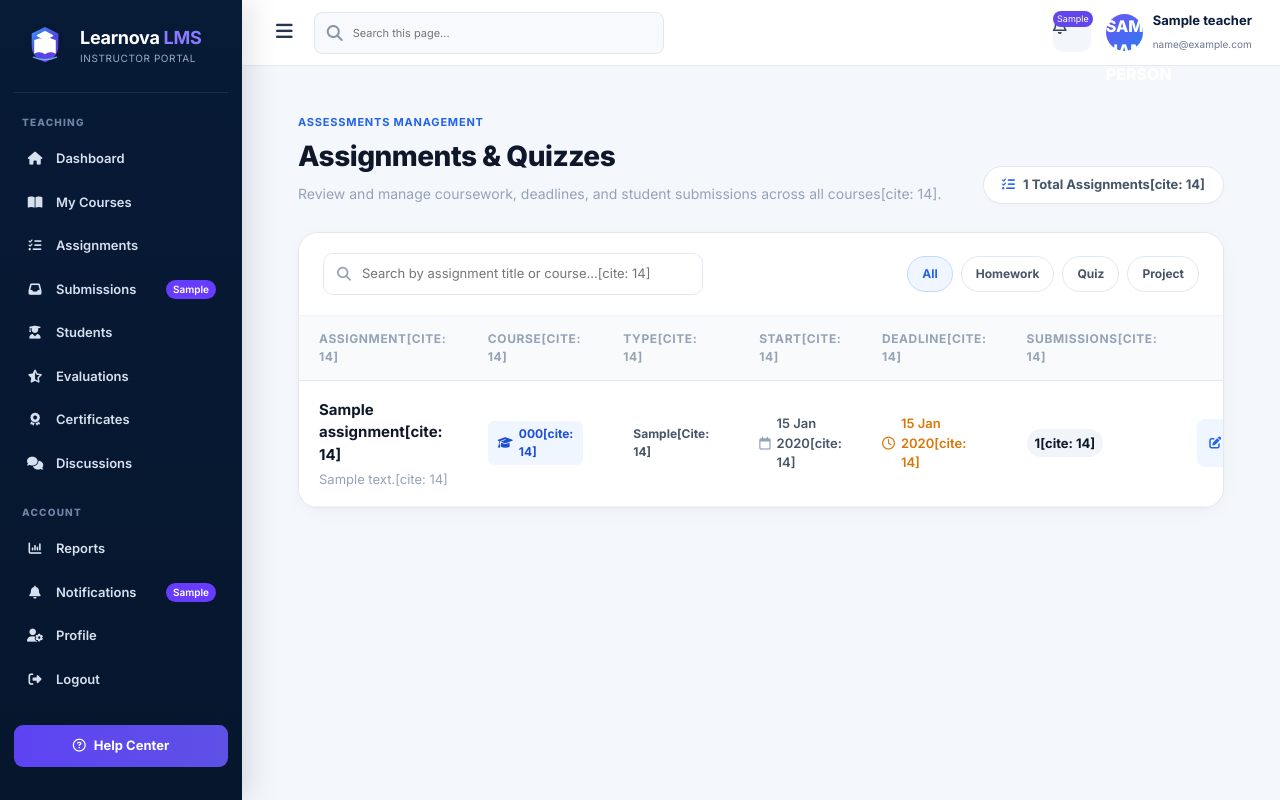
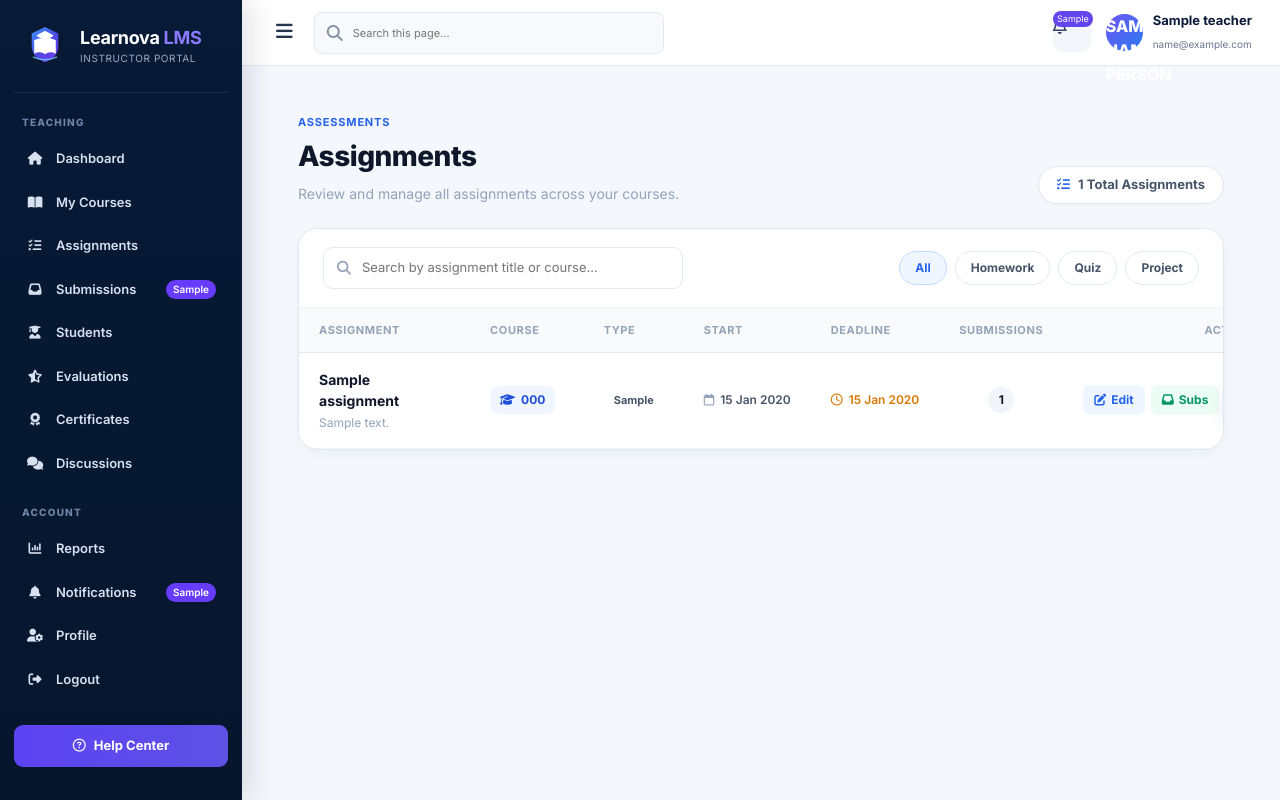
Before and after one commit to sanad-shat/Learnova-LMS-Platform, a Python web app: template ecms/app/templates/teacher/assignments.html in a window 1280 px wide. Run offline with Jinja, Linux system fonts and the light colour scheme; the template is opened without the code that fills it: most values are stand-ins (such as "Sample title", 1, 10 or a date in 2020).

Commit message:
Update assignments.html

```diff
--- a/ecms/app/templates/teacher/assignments.html
+++ b/ecms/app/templates/teacher/assignments.html
@@ -30,7 +30,7 @@
     display: flex;
     justify-content: space-between;
     align-items: flex-end;
-    margin-bottom: 28px;
+    margin-bottom: 24px;
     gap: 16px;
   }
   .pre-title-tag {
@@ -66,9 +66,10 @@
     font-weight: 700;
     color: var(--text-secondary);
     box-shadow: 0 2px 4px rgba(0,0,0,0.02);
+    white-space: nowrap;
   }
 
-  /* Main Table Card Container */
+  /* Container & Toolbar */
   .table-card-container {
     background: var(--card-bg);
     border: 1px solid var(--border-normal);
@@ -76,10 +77,8 @@
     box-shadow: var(--shadow-card);
     overflow: hidden;
   }
-
-  /* Search & Filters Toolbar */
   .table-toolbar-head {
-    padding: 20px 24px;
+    padding: 18px 24px;
     border-bottom: 1px solid var(--border-subtle);
     display: flex;
     justify-content: space-between;
@@ -89,7 +88,7 @@
   }
   .search-input-box {
     position: relative;
-    max-width: 380px;
+    max-width: 360px;
     width: 100%;
   }
   .search-input-box i {
@@ -122,7 +120,7 @@
   .filter-btn {
     border: 1px solid var(--border-normal);
     background: #ffffff;
-    padding: 8px 14px;
+    padding: 7px 15px;
     border-radius: 20px;
     font-size: 12px;
     font-weight: 700;
@@ -136,108 +134,120 @@
     color: var(--primary);
   }
 
-  /* Standard Table */
+  /* Table Layout Rules */
+  .table-scroll-wrapper {
+    width: 100%;
+    overflow-x: auto;
+  }
   .assignments-data-table {
     width: 100%;
+    min-width: 980px;
     border-collapse: collapse;
     text-align: left;
   }
   .assignments-data-table th {
     background: #f8fafc;
     padding: 14px 20px;
-    font-size: 12px;
+    font-size: 11px;
     font-weight: 700;
     text-transform: uppercase;
     letter-spacing: 0.6px;
     color: var(--text-muted);
     border-bottom: 1px solid var(--border-normal);
+    white-space: nowrap;
   }
   .assignments-data-table td {
-    padding: 18px 20px;
+    padding: 16px 20px;
     vertical-align: middle;
     border-bottom: 1px solid var(--border-subtle);
-    font-size: 14px;
+    font-size: 13px;
     color: var(--text-secondary);
   }
   .assignments-data-table tr:hover td {
     background: #fbfcfe;
   }
 
-  /* Specific Columns Styling */
+  /* Title Box */
   .item-title-box h4 {
     margin: 0 0 4px;
-    font-size: 15px;
+    font-size: 14px;
     font-weight: 700;
     color: var(--text-primary);
   }
   .item-title-box p {
     margin: 0;
-    font-size: 13px;
+    font-size: 12px;
     color: var(--text-muted);
-    max-width: 420px;
+    max-width: 320px;
     line-height: 1.4;
     white-space: nowrap;
     overflow: hidden;
     text-overflow: ellipsis;
   }
 
+  /* Badges */
   .course-badge-pill {
     display: inline-flex;
     align-items: center;
     gap: 6px;
-    padding: 4px 10px;
-    border-radius: 6px;
+    padding: 5px 10px;
+    border-radius: 8px;
     background: #eff6ff;
     color: #1d4ed8;
     font-size: 12px;
     font-weight: 700;
+    white-space: nowrap;
   }
   .type-pill {
     display: inline-block;
     padding: 4px 10px;
     border-radius: 20px;
-    font-size: 12px;
+    font-size: 11px;
     font-weight: 700;
     text-transform: capitalize;
+    white-space: nowrap;
   }
   .type-homework { background: #f0fdf4; color: #15803d; border: 1px solid #bbf7d0; }
   .type-quiz { background: #faf5ff; color: #7e22ce; border: 1px solid #e9d5ff; }
   .type-project { background: #fffbeb; color: #b45309; border: 1px solid #fde68a; }
 
   .date-meta-text {
-    font-size: 13px;
+    font-size: 12px;
     font-weight: 600;
     color: var(--text-secondary);
     display: flex;
     align-items: center;
     gap: 6px;
+    white-space: nowrap;
   }
   .submissions-count-badge {
     display: inline-flex;
     align-items: center;
     justify-content: center;
-    min-width: 28px;
-    height: 28px;
+    min-width: 26px;
+    height: 26px;
     padding: 0 8px;
-    border-radius: 14px;
+    border-radius: 13px;
     background: #f1f5f9;
     font-weight: 700;
     color: var(--text-primary);
-    font-size: 13px;
+    font-size: 12px;
   }
 
-  /* Action Buttons Group */
+  /* Actions Cluster */
   .table-actions-cluster {
     display: flex;
     align-items: center;
-    gap: 8px;
+    justify-content: flex-end;
+    gap: 6px;
+    white-space: nowrap;
   }
   .btn-action-icon {
     display: inline-flex;
     align-items: center;
     gap: 5px;
-    padding: 6px 12px;
-    border-radius: 8px;
+    padding: 6px 11px;
+    border-radius: 7px;
     font-size: 12px;
     font-weight: 700;
     text-decoration: none;
@@ -328,24 +292,24 @@
   <!-- Header -->
   <div class="header-actions-bar">
     <div>
-      <span class="pre-title-tag">Assessments Management</span>
-      <h1 class="main-page-title">Assignments & Quizzes</h1>
-      <p class="main-page-desc">Review and manage coursework, deadlines, and student submissions across all courses[cite: 14].</p>
+      <span class="pre-title-tag">Assessments</span>
+      <h1 class="main-page-title">Assignments</h1>
+      <p class="main-page-desc">Review and manage all assignments across your courses.</p>
     </div>
     <div class="total-count-pill">
       <i class="fa-solid fa-list-check" style="color: var(--primary);"></i>
-      <span>{{ assignments|length }} Total Assignments[cite: 14]</span>
+      <span>{{ assignments|length }} Total Assignments</span>
     </div>
   </div>
 
   <!-- Table Card Wrapper -->
   <div class="table-card-container">
 
-    <!-- Toolbar (Search & Filter) -->
+    <!-- Toolbar -->
     <div class="table-toolbar-head">
       <div class="search-input-box">
         <i class="fa-solid fa-magnifying-glass"></i>
-        <input type="text" id="assignmentSearch" placeholder="Search by assignment title or course...[cite: 14]">
+        <input type="text" id="assignmentSearch" placeholder="Search by assignment title or course...">
       </div>
       <div class="filter-pills-group">
         <button class="filter-btn active" data-filter="all">All</button>
@@ -355,27 +319,29 @@
       </div>
     </div>
 
-    <!-- Table -->
+    <!-- Table with Smooth Horizontal Scroll -->
+    <div class="table-scroll-wrapper">
       <table class="assignments-data-table">
         <thead>
           <tr>
-          <th>Assignment[cite: 14]</th>
-          <th>Course[cite: 14]</th>
-          <th>Type[cite: 14]</th>
-          <th>Start[cite: 14]</th>
-          <th>Deadline[cite: 14]</th>
-          <th>Submissions[cite: 14]</th>
-          <th style="text-align: right;">Actions[cite: 14]</th>
+            <th style="width: 32%;">Assignment</th>
+            <th style="width: 14%;">Course</th>
+            <th style="width: 10%;">Type</th>
+            <th style="width: 11%;">Start</th>
+            <th style="width: 11%;">Deadline</th>
+            <th style="width: 8%; text-align: center;">Submissions</th>
+            <th style="width: 14%; text-align: right;">Actions</th>
           </tr>
         </thead>
         <tbody id="assignmentsTableBody">
           {% for a in assignments %}
           <tr class="assignment-row" data-type="{{ (a.assignment_type or 'homework')|lower }}" data-title="{{ (a.title or '')|lower }}" data-course="{{ ((a.course.name if a.course else '') ~ ' ' ~ (a.course.code if a.course else ''))|lower }}">
-          <!-- Title & Desc -->
+
+            <!-- Assignment Name & Description -->
             <td>
               <div class="item-title-box">
-              <h4>{{ a.title }}[cite: 14]</h4>
-              <p title="{{ a.description }}">{{ a.description or 'No instructions provided.' }}[cite: 14]</p>
+                <h4>{{ a.title }}</h4>
+                <p title="{{ a.description }}">{{ a.description or 'No description provided.' }}</p>
               </div>
             </td>
 
@@ -383,14 +349,14 @@
             <td>
               <div class="course-badge-pill">
                 <i class="fa-solid fa-graduation-cap"></i>
-              <span>{{ a.course.code if a.course else 'General' }}[cite: 14]</span>
+                <span>{{ a.course.code if a.course else 'General' }}</span>
               </div>
             </td>
 
             <!-- Type -->
             <td>
               <span class="type-pill type-{{ (a.assignment_type or 'homework')|lower }}">
-              {{ a.assignment_type or 'Homework' }}[cite: 14]
+                {{ a.assignment_type or 'Homework' }}
               </span>
             </td>
 
@@ -398,65 +364,61 @@
             <td>
               <div class="date-meta-text">
                 <i class="fa-regular fa-calendar" style="color: var(--text-muted);"></i>
-              {{ a.start_date.strftime('%d %b %Y') if a.start_date else '—' }}[cite: 14]
+                {{ a.start_date.strftime('%d %b %Y') if a.start_date else '—' }}
               </div>
             </td>
 
-          <!-- Due Date -->
+            <!-- Deadline -->
             <td>
               <div class="date-meta-text" style="color: #d97706;">
                 <i class="fa-regular fa-clock"></i>
-              {{ a.due_date.strftime('%d %b %Y') if a.due_date else '—' }}[cite: 14]
+                {{ a.due_date.strftime('%d %b %Y') if a.due_date else '—' }}
               </div>
             </td>
 
-          <!-- Submissions Count -->
-          <td>
+            <!-- Submissions -->
+            <td style="text-align: center;">
               <span class="submissions-count-badge">
-              {{ a.submissions|length if a.submissions else 0 }}[cite: 14]
+                {{ a.submissions|length if a.submissions else 0 }}
               </span>
             </td>
 
             <!-- Actions -->
             <td style="text-align: right;">
-            <div class="table-actions-cluster" style="justify-content: flex-end;">
-              <!-- Edit Safe Route -->
+              <div class="table-actions-cluster">
                 <a href="{{ url_for('teachers.edit_assignment_page', teacher_id=teacher.id, course_id=a.course_id, assignment_id=a.id) }}" class="btn-action-icon btn-action-edit" title="Edit Assignment">
-                <i class="fa-solid fa-pen-to-square"></i> Edit[cite: 14]
+                  <i class="fa-solid fa-pen-to-square"></i> Edit
                 </a>
 
-              <!-- Submissions -->
-              <a href="{{ url_for('teachers.submissions', teacher_id=teacher.id) }}" class="btn-action-icon btn-action-subs" title="View Submissions">
-                <i class="fa-solid fa-inbox"></i> Submissions[cite: 14]
+                <a href="{{ url_for('teachers.submissions', teacher_id=teacher.id) }}" class="btn-action-icon btn-action-subs" title="Submissions">
+                  <i class="fa-solid fa-inbox"></i> Subs
                 </a>
 
-              <!-- Delete -->
                 <form method="POST" action="{{ url_for('teachers.delete_assignment', teacher_id=teacher.id, course_id=a.course_id, assignment_id=a.id) }}" style="display:inline;" onsubmit="return confirm('Are you sure you want to delete this assignment?');">
                   <button type="submit" class="btn-action-icon btn-action-del" title="Delete">
-                  <i class="fa-solid fa-trash-can"></i> Delete[cite: 14]
+                    <i class="fa-solid fa-trash-can"></i>
                   </button>
                 </form>
               </div>
             </td>
           </tr>
           {% else %}
-        <tr class="empty-table-row">
-          <td colspan="7">
-            <div style="padding: 20px;">
-              <i class="fa-solid fa-folder-open" style="font-size: 36px; margin-bottom: 10px; display: block; color: var(--text-muted);"></i>
-              No assignments or quizzes published yet.
-            </div>
+          <tr>
+            <td colspan="7" style="text-align: center; padding: 50px 20px; color: var(--text-muted);">
+              <i class="fa-solid fa-folder-open" style="font-size: 32px; margin-bottom: 8px; display: block;"></i>
+              No assignments or coursework items found.
             </td>
           </tr>
           {% endfor %}
         </tbody>
       </table>
+    </div>
 
   </div>
 
 </div>
 
-<!-- Real-Time Filter & Search Script -->
+<!-- Real-time Filter Script -->
 <script>
   document.addEventListener('DOMContentLoaded', function () {
     const searchInput = document.getElementById('assignmentSearch');
```
Also changed, not shown: other parts of ecms/app/templates/teacher/assignments.html (+11 -58 lines). Lines whose indentation alone changed are shown as unchanged.
